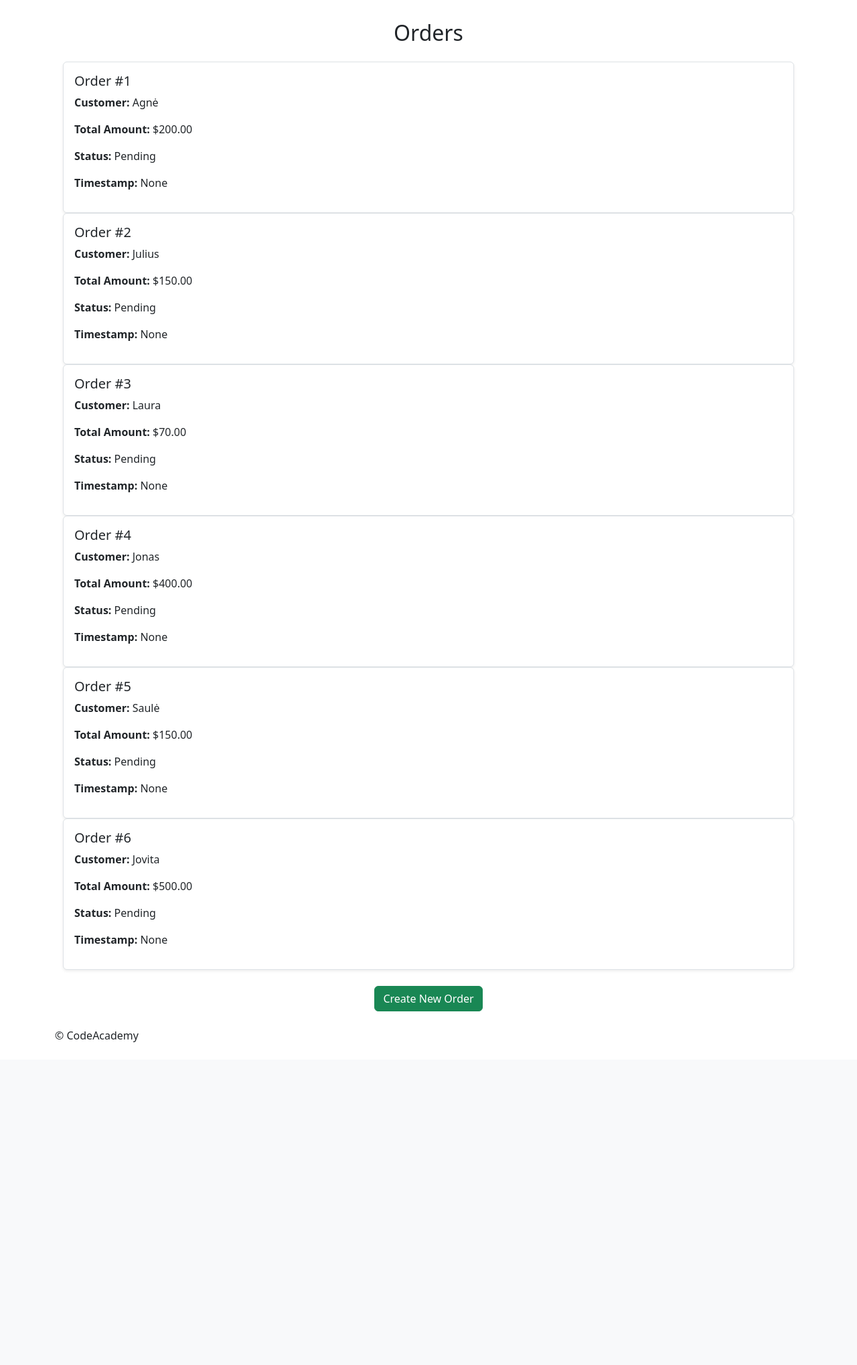
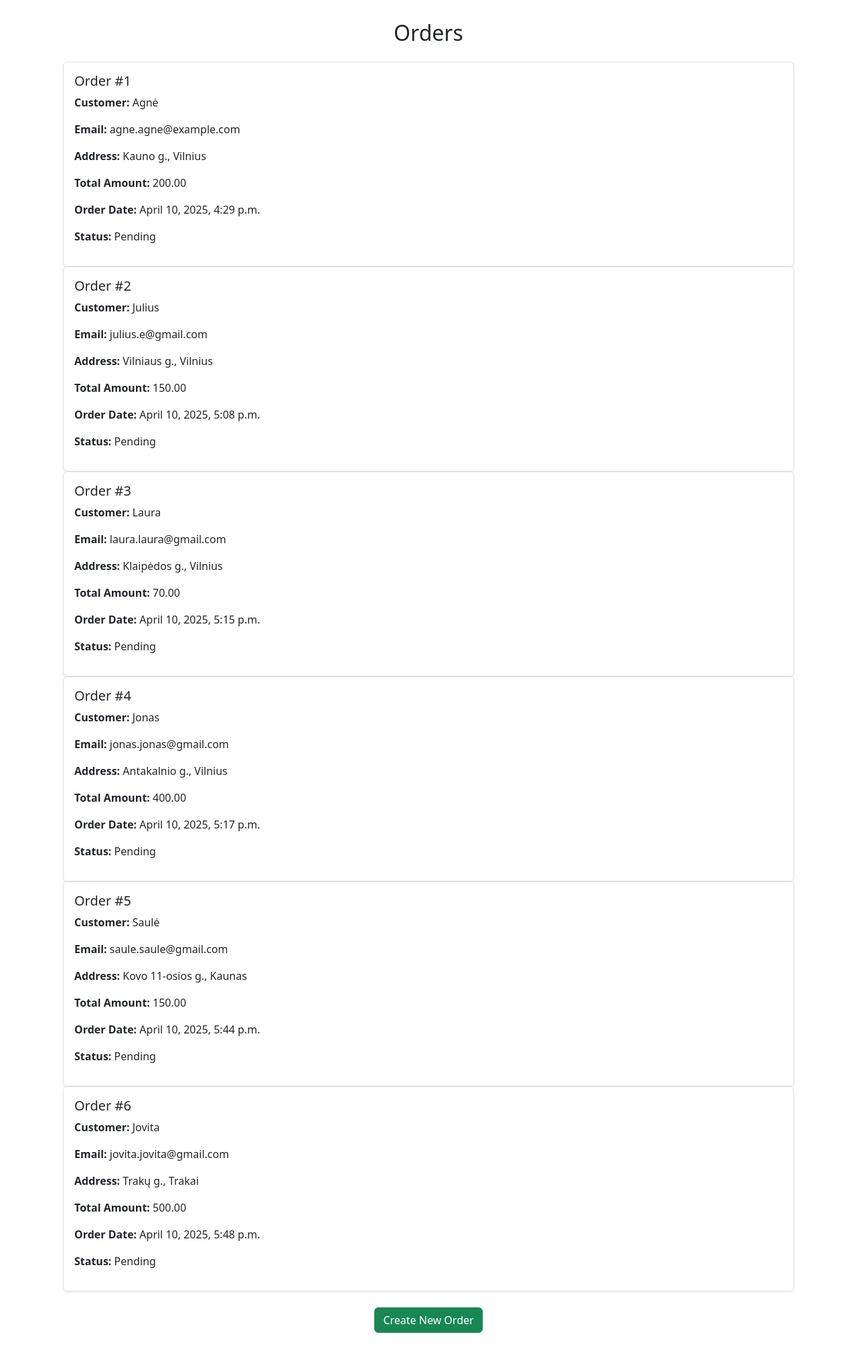
Before and after one commit to GretaJ975/Blockchain, a Django app: page /orders/ in a window 1280 px wide. Shown: the part 76-2114 px from the top of the page at 67% size. Before the commit the page ends 1632 px from the top, so only its background shows below. Run offline with Django 5.2, Linux system fonts and the light colour scheme; data comes from the database, SQL or seed files in the repository; both versions use the stored data as it was after the commit.

Commit message:
Add changes

```diff
--- a/blockchain/apps.py
+++ b/blockchain/apps.py
@@ -5,5 +5,6 @@ class BlockchainConfig(AppConfig):
     default_auto_field = 'django.db.models.BigAutoField'
     name = 'blockchain'
 
+
     def ready(self):
         from .signals import create_profile, save_profile
--- a/blockchain/models.py
+++ b/blockchain/models.py
@@ -89,13 +89,13 @@ class Order(models.Model):
         ('canceled', 'Canceled'),
     ]
 
-    customer_name = models.CharField(max_length=255)
-    customer_email = models.EmailField(default='default@example.com')
-    customer_address = models.CharField(max_length=255, null=True)
+    customer_name = models.CharField(max_length=255, default='')
+    customer_email = models.EmailField(default='')
+    customer_address = models.CharField(max_length=255, null=True, default='')
     order_date = models.DateTimeField(default=now)
     status = models.CharField(max_length=20, choices=STATUS_CHOICES, default='pending')
     total_amount = models.DecimalField(max_digits=10, decimal_places=2)
-    payment_method = models.CharField(max_length=50, default='cash')
+    payment_method = models.CharField(max_length=50, default='')
     timestamp = models.DateTimeField(null=True, blank=True)
 
     def __str__(self):
--- a/blockchain/templates/blockchain/base.html
+++ b/blockchain/templates/blockchain/base.html
@@ -94,7 +94,7 @@
       {% endblock content %}
     </div>
     <div class="container mt-auto py-4">
-      <footer class="footer">&copy; CodeAcademy</footer>
+      <footer class="footer"></footer>
     </div>
     <!-- Custom JavaScript -->
     <script src="{% static 'service/js/main.js' %}"></script>
--- a/blockchain/templates/blockchain/create_order.html
+++ b/blockchain/templates/blockchain/create_order.html
@@ -34,6 +34,11 @@
             <input type="text" id="payment_method" name="payment_method" class="form-control" value="{{ form.payment_method.value }}" required>
         </div>
 
+        <div class="form-group mt-3">
+            <label for="order_date">Order Date</label>
+            <input type="text" id="order_date" name="order_date" class="form-control" value="{{ form.order_date.value }}" required>
+        </div>
+
         <div class="form-group mt-3 text-center">
             <button type="submit" class="btn btn-success">Create Order</button>
         </div>
--- a/blockchain/templates/blockchain/orders.html
+++ b/blockchain/templates/blockchain/orders.html
@@ -12,9 +12,11 @@
                 <div class="list-group-item p-3 border rounded shadow-sm">
                     <h5>Order #{{ order.id }}</h5>
                     <p><strong>Customer:</strong> {{ order.customer_name }}</p>
-                    <p><strong>Total Amount:</strong> ${{ order.total_amount }}</p>
+                    <p><strong>Email:</strong> {{ order.customer_email }}</p>
+                    <p><strong>Address:</strong> {{ order.customer_address }}</p>
+                    <p><strong>Total Amount:</strong> {{ order.total_amount }}</p>
+                    <p><strong>Order Date:</strong> {{ order.order_date }}</p>
                     <p><strong>Status:</strong> {{ order.get_status_display }}</p>
-                    <p><strong>Timestamp:</strong> {{ order.timestamp }}</p>
                 </div>
             {% endfor %}
         </div>
--- a/blockchain/urls.py
+++ b/blockchain/urls.py
@@ -31,6 +31,7 @@ urlpatterns += [
     path('register/', RegisterView.as_view(), name='register'),
     path("profile/", views.show_profile, name="profile"),
     path("profile_edit/", views.edit_profile, name="profile_edit"),
+    path("profile_show/", views.edit_profile, name="profile_show"),
     path('logout/', auth_views.LogoutView.as_view(), name='logout'),
 ]
 
--- a/blockchain/views.py
+++ b/blockchain/views.py
@@ -1,4 +1,5 @@
 import hashlib
+import profile
 import time
 import requests
 
@@ -185,7 +186,7 @@ def edit_profile(request):
         "user_form": user_form,
         "profile_form": profile_form,
     }
-    return render(request, template_name="registration/profile.html", context=context)
+    return render(request, template_name="registration/profile.html", context={'profile':profile})
 
 def show_profile(request):
     user = request.user
--- a/templates/registration/profile.html
+++ b/templates/registration/profile.html
@@ -17,7 +17,7 @@
                 <p><em>No profile picture uploaded</em></p>
             {% endif %}
 
-            <p class="card-text"><strong>Bio:</strong> {{ profile.bio|default:"No bio available." }}</p>
+            <p class="card-text"><strong>Bio:</strong> {{ profile.bio|default:"Bio available." }}</p>
 
             <a href="{% url 'profile_edit' %}" class="btn btn-primary">Edit Profile</a>
 
```
Also changed, not shown: blockchain/migrations/0009_alter_order_customer_address_and_more.py (added), create_blockchain.sqlite3.
